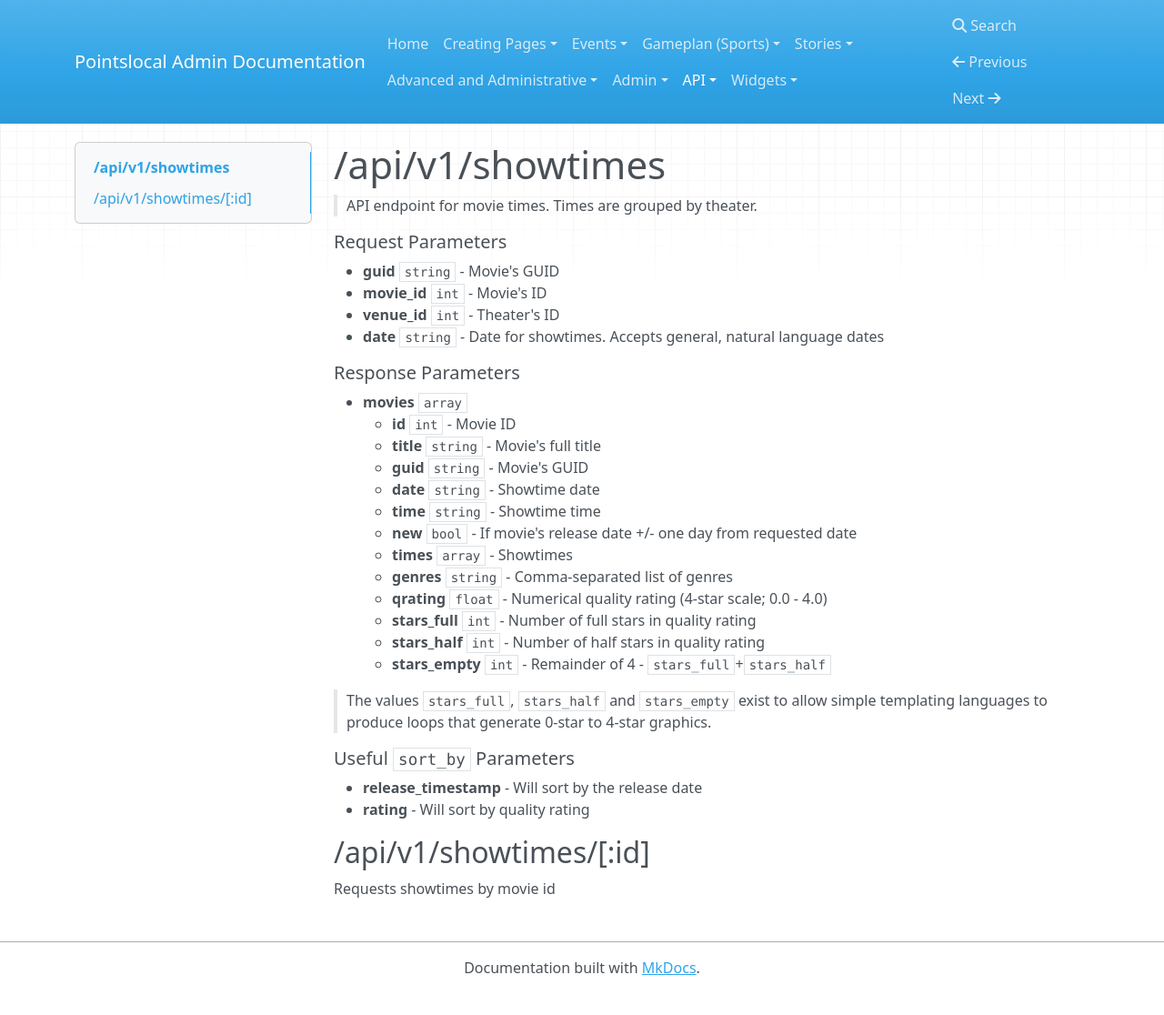
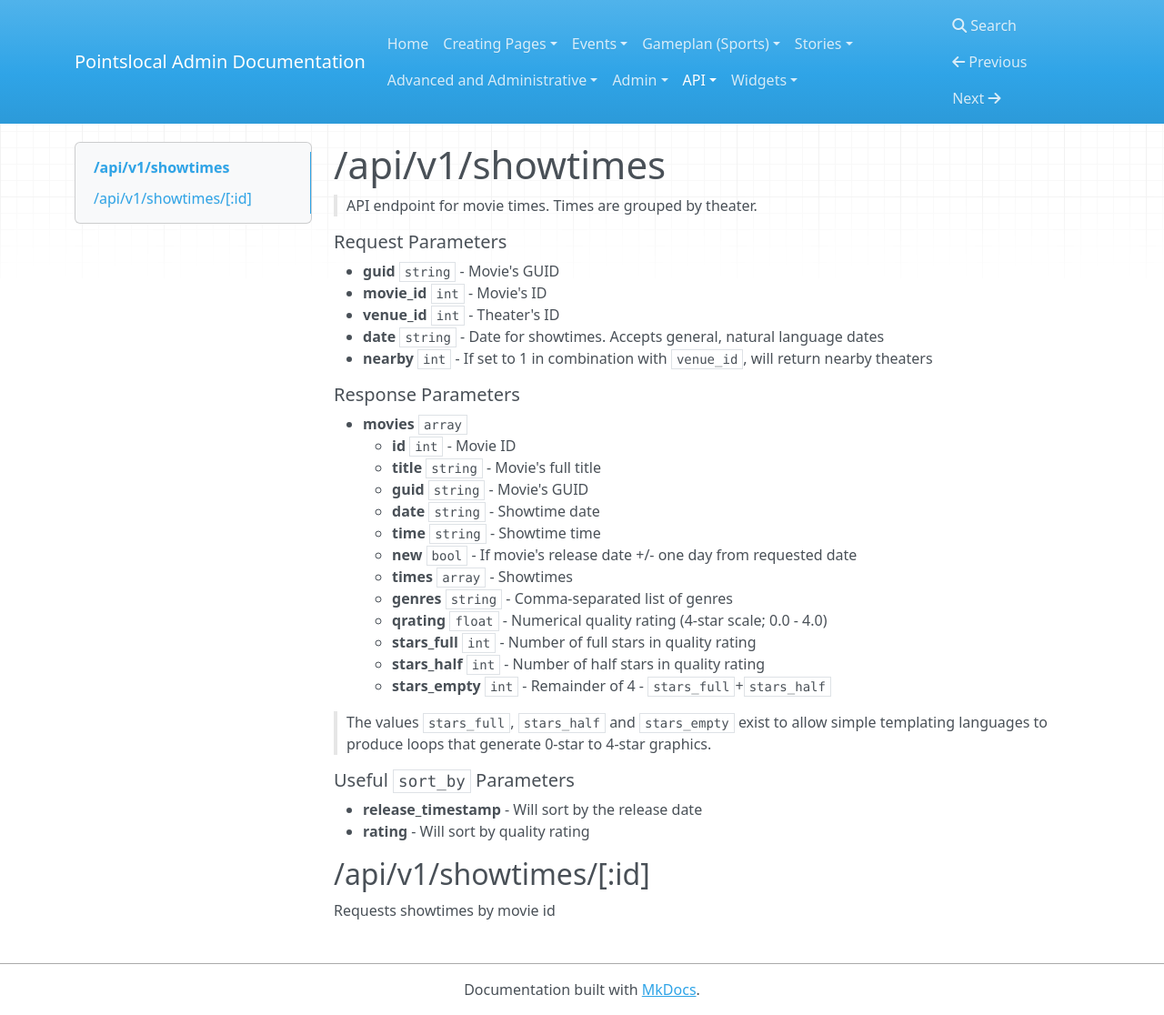
Before and after one commit to pointslocal/admin-docs, an MkDocs documentation site: the page built from docs/api_events_showtimes.md, in a window 1280 px wide and 1116 px high. Shown: the whole window at 91% size. Built offline with MkDocs 1.6.1, drawn with Linux system fonts in a browser that asks for light colours; nearby versions of some CDN libraries; old or Windows-style settings are respelled for this version of MkDocs.

Commit message:
Adds nearby option

````diff
--- a/docs/api_events_showtimes.md
+++ b/docs/api_events_showtimes.md
@@ -7,6 +7,7 @@
 - **movie_id** ```int``` - Movie's ID
 - **venue_id** ```int``` - Theater's ID
 - **date** ```string``` - Date for showtimes.  Accepts general, natural language dates
+- **nearby** ```int``` - If set to 1 in combination with ```venue_id```, will return nearby theaters
 
 ##### Response Parameters
 - **movies** ```array```
````
